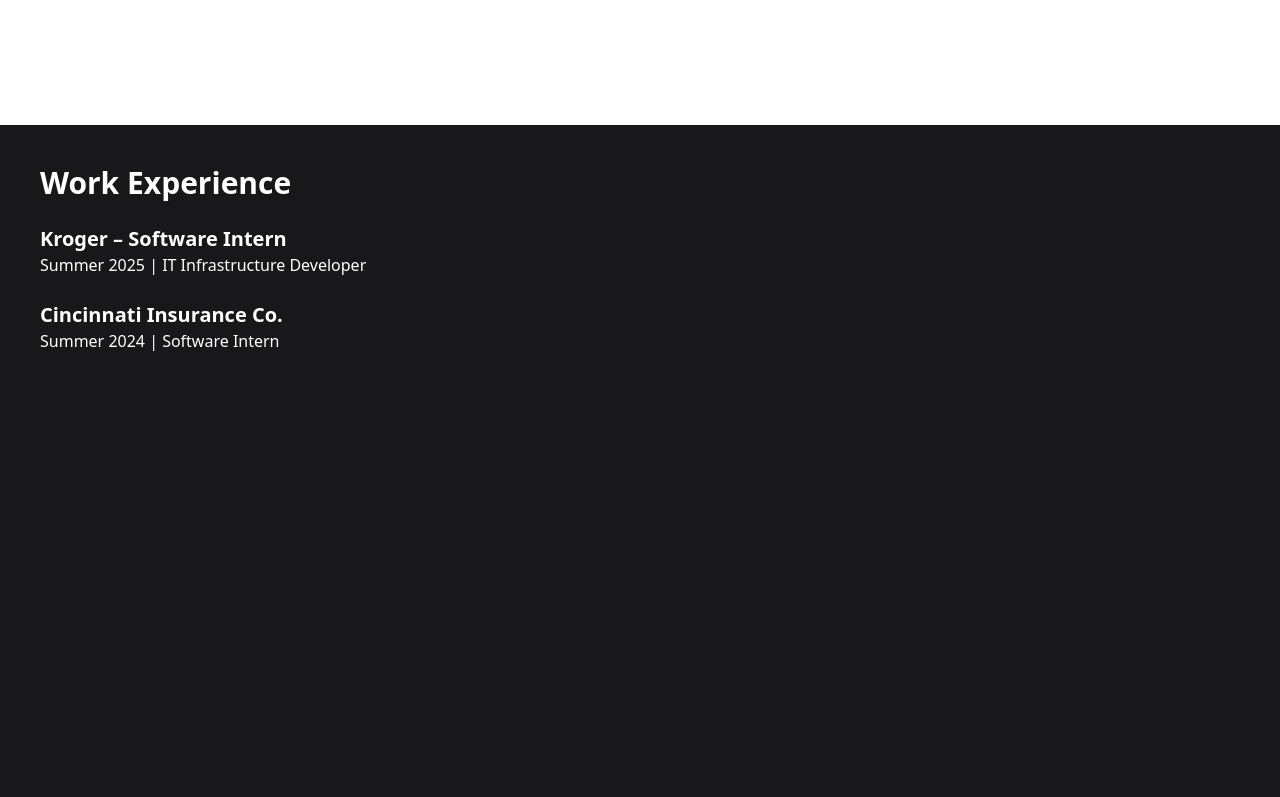
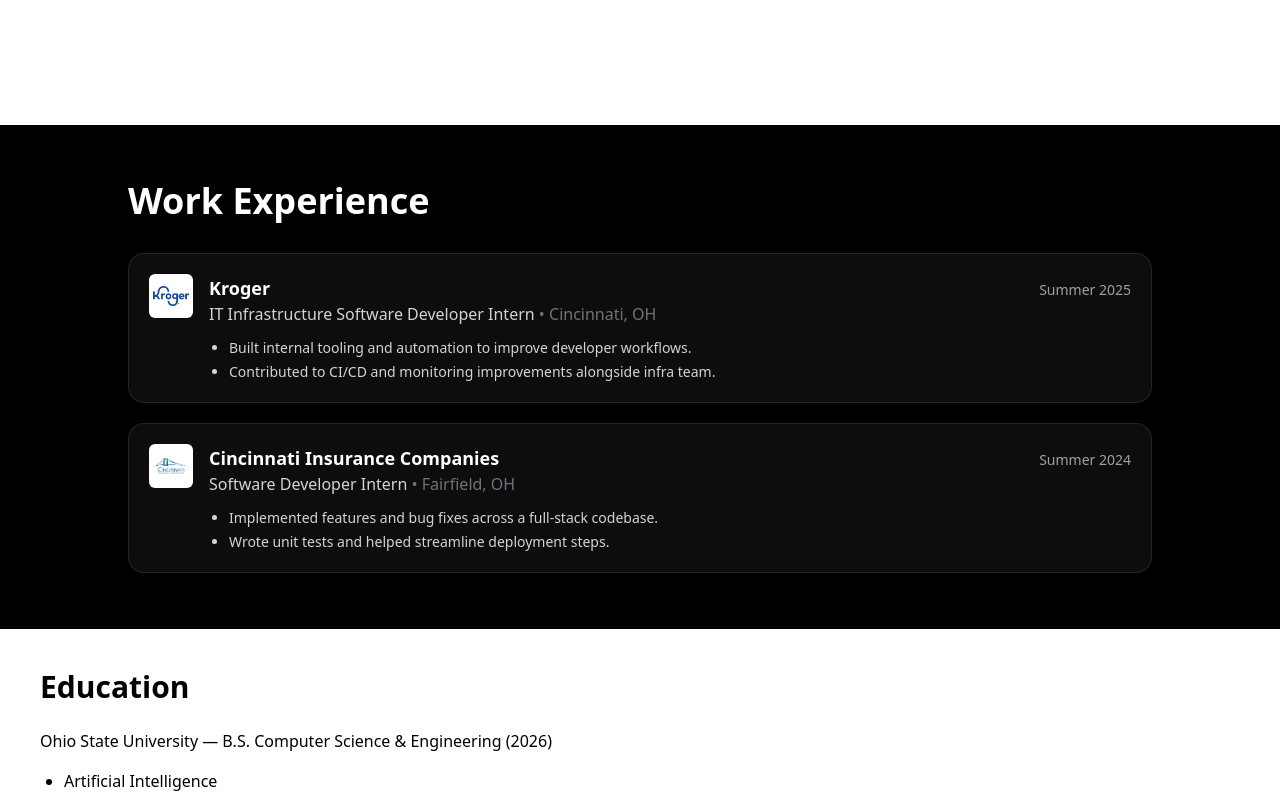
Before and after one commit to KyleWhite22/Portfolio, a React (Vite) app in the folder client/: page / in a window 1280 px wide. Shown: the part 1540-2337 px from the top of the page. Built offline with nearby package versions, Linux system fonts and the light colour scheme.

Commit message:
dleeted uneeded pages

```diff
--- /dev/null
+++ b/client/src/components/Work.tsx
@@ -0,0 +1,138 @@
+// src/pages/Work.tsx
+import React from "react";
+import krogerLogo from "../assets/krogerLogo.png";
+import cincinnatiLogo from "../assets/cincinnatiLogo.png";
+// import siemensLogo from "../assets/siemensLogo.png"; // example
+
+type WorkItem = {
+  company: string;
+  role: string;
+  dates: string;
+  location?: string;
+  bullets?: string[];
+  logoSrc?: string;
+  logoAlt?: string;
+  link?: string; // optional company link
+};
+
+const work: WorkItem[] = [
+  {
+    company: "Kroger",
+    role: "IT Infrastructure Software Developer Intern",
+    dates: "Summer 2025",
+    location: "Cincinnati, OH",
+    bullets: [
+      "Built internal tooling and automation to improve developer workflows.",
+      "Contributed to CI/CD and monitoring improvements alongside infra team.",
+    ],
+    logoSrc: krogerLogo,
+    logoAlt: "Kroger logo",
+    link: "https://www.thekrogerco.com/",
+  },
+  {
+    company: "Cincinnati Insurance Companies",
+    role: "Software Developer Intern",
+    dates: "Summer 2024",
+    location: "Fairfield, OH",
+    bullets: [
+      "Implemented features and bug fixes across a full-stack codebase.",
+      "Wrote unit tests and helped streamline deployment steps.",
+    ],
+    logoSrc: cincinnatiLogo,
+    logoAlt: "Cincinnati Insurance Companies logo",
+    link: "https://www.cinfin.com/",
+  },
+  // {
+  //   company: "Siemens",
+  //   role: "Software Intern",
+  //   dates: "2023–2024",
+  //   location: "—",
+  //   bullets: ["Add your bullet points here."],
+  //   logoSrc: siemensLogo,
+  //   logoAlt: "Siemens logo",
+  //   link: "https://www.siemens.com/",
+  // },
+];
+
+function WorkCard({
+  company,
+  role,
+  dates,
+  location,
+  bullets,
+  logoSrc,
+  logoAlt,
+  link,
+}: WorkItem) {
+  return (
+    <li className="rounded-2xl border border-white/10 bg-white/5 p-4 md:p-5">
+      {/* Header: logo to the left of the company name */}
+      <div className="flex items-start gap-3 md:gap-4">
+        {logoSrc ? (
+          <img
+            src={logoSrc}
+            alt={logoAlt || `${company} logo`}
+            className="h-9 w-9 md:h-11 md:w-11 rounded-md object-contain bg-white p-1"
+          />
+        ) : (
+          <div className="h-9 w-9 md:h-11 md:w-11 rounded-md bg-white/10 flex items-center justify-center text-xs text-white/70">
+            {company[0]}
+          </div>
+        )}
+
+        <div className="flex-1">
+          <div className="flex flex-wrap items-baseline justify-between gap-x-3 gap-y-1">
+            <h3 className="text-base md:text-lg font-semibold">
+              {link ? (
+                <a
+                  href={link}
+                  target="_blank"
+                  rel="noopener noreferrer"
+                  className="hover:underline"
+                >
+                  {company}
+                </a>
+              ) : (
+                company
+              )}
+            </h3>
+            <span className="text-xs md:text-sm text-zinc-400">{dates}</span>
+          </div>
+          <div className="text-sm md:text-base text-zinc-300">
+            {role}
+            {location ? <span className="text-zinc-500"> • {location}</span> : null}
+          </div>
+          {bullets?.length ? (
+            <ul className="mt-3 list-disc space-y-1 pl-5 text-sm text-zinc-300">
+              {bullets.map((b, i) => (
+                <li key={i}>{b}</li>
+              ))}
+            </ul>
+          ) : null}
+        </div>
+      </div>
+    </li>
+  );
+}
+
+export default function Work() {
+  return (
+    <section
+      id="work"
+      aria-labelledby="work-heading"
+      className="bg-black text-white px-4 md:px-8 py-10 md:py-14 scroll-mt-24"
+    >
+      <div className="mx-auto w-full max-w-5xl">
+        <h2 id="work-heading" className="text-3xl md:text-4xl font-bold mb-6 md:mb-8">
+          Work Experience
+        </h2>
+
+        <ol className="space-y-4 md:space-y-5">
+          {work.map((w, idx) => (
+            <WorkCard key={`${w.company}-${idx}`} {...w} />
+          ))}
+        </ol>
+      </div>
+    </section>
+  );
+}
--- a/client/src/pages/Education.jsx
+++ /dev/null
@@ -1,8 +0,0 @@
-export default function Education() {
-  return (
-    <div className="page-wrapper">
-      <h1>Education</h1>
-      <p>Ohio State University: Computer Science and Engineering (Class of 2026)</p>
-    </div>
-  )
-}
--- a/client/src/pages/Home.tsx
+++ b/client/src/pages/Home.tsx
@@ -1,27 +1,14 @@
 // src/pages/Home.tsx
 import Hero from "../components/Hero";
 import Projects from "../components/Projects";
+import Work from "../components/Work";
 
 export default function Home() {
   return (
     <div className="w-full">
       <Hero />
       <Projects />
-      {/* WORK */}
-      <section id="work" className="min-h-screen bg-zinc-900 text-white p-10 scroll-mt-24">
-        <h2 className="text-3xl font-bold mb-6">Work Experience</h2>
-        <ul className="space-y-6">
-          <li>
-            <h3 className="text-xl font-semibold">Kroger – Software Intern</h3>
-            <p>Summer 2025 | IT Infrastructure Developer</p>
-          </li>
-          <li>
-            <h3 className="text-xl font-semibold">Cincinnati Insurance Co.</h3>
-            <p>Summer 2024 | Software Intern</p>
-          </li>
-        </ul>
-      </section>
-
+     <Work />
       {/* EDUCATION */}
       <section id="education" className="min-h-screen bg-white text-black p-10 scroll-mt-24">
         <h2 className="text-3xl font-bold mb-6">Education</h2>
--- a/client/src/pages/Personal.jsx
+++ /dev/null
@@ -1,10 +0,0 @@
-export default function Personal() {
-  return (
-    <div className="page-wrapper">
-      <h1>Personal</h1>
-      <p>
-        I'm Kyle White, computer science student at Ohio State living in Cincinnati
-      </p>
-    </div>
-  )
-}
--- a/client/src/pages/Work.tsx
+++ /dev/null
@@ -1,69 +0,0 @@
-import krogerLogo from '../assets/krogerLogo.png'
-import siemensLogo from '../assets/siemensLogo.png'
-import cincinnatiLogo from '../assets/cincinnatiLogo.png'
-
-export default function Work() {
-  return (
-    <section className="w-full min-h-dvh bg-black px-6 py-16 text-cyan-300">
-      <h1 className="mx-auto mb-16 max-w-5xl text-center text-4xl font-extrabold tracking-tight drop-shadow">
-        Work Experience
-      </h1>
-
-      <div className="mx-auto flex max-w-5xl flex-col gap-6">
-        {/* Kroger – earliest */}
-        <div className="group flex w-full items-center gap-6 rounded-xl border-l-4 border-cyan-300 bg-cyan-300/5 p-6 shadow-[0_0_20px_rgba(34,211,238,0.10)] transition-transform duration-300 ease-out hover:scale-[1.02]">
-          <img
-            src={krogerLogo}
-            alt="Kroger Logo"
-            className="
-              h-24 w-auto flex-shrink-0
-              invert-[.05] saturate-[1.0] hue-rotate-[120deg]
-              [filter:brightness(0)_saturate(100%)]
-              animate-[pulseGlow_2.5s_ease-in-out_infinite]
-            "
-          />
-          <div className="flex-1">
-            <h2 className="m-0 text-2xl font-bold text-cyan-300">Kroger</h2>
-            <p className="mt-1 text-sm italic text-zinc-400">Summer 2025</p>
-          </div>
-        </div>
-
-        {/* Cincinnati Insurance – most recent */}
-        <div className="group flex w-full items-center gap-6 rounded-xl border-l-4 border-cyan-300 bg-cyan-300/5 p-6 shadow-[0_0_20px_rgba(34,211,238,0.10)] transition-transform duration-300 ease-out hover:scale-[1.02]">
-          <img
-            src={cincinnatiLogo}
-            alt="Cincinnati Insurance Logo"
-            className="
-              h-24 w-auto flex-shrink-0
-              invert-[.05] saturate-[1.0] hue-rotate-[120deg]
-              [filter:brightness(0)_saturate(100%)]
-              animate-[pulseGlow_2.5s_ease-in-out_infinite]
-            "
-          />
-          <div className="flex-1">
-            <h2 className="m-0 text-2xl font-bold text-cyan-300">Cincinnati Insurance</h2>
-            <p className="mt-1 text-sm italic text-zinc-400">Summer 2024</p>
-          </div>
-        </div>
-
-        {/* Siemens – next */}
-        <div className="group flex w-full items-center gap-6 rounded-xl border-l-4 border-cyan-300 bg-cyan-300/5 p-6 shadow-[0_0_20px_rgba(34,211,238,0.10)] transition-transform duration-300 ease-out hover:scale-[1.02]">
-          <img
-            src={siemensLogo}
-            alt="Siemens Logo"
-            className="
-              h-24 w-auto flex-shrink-0
-              invert-[.05] saturate-[1.0] hue-rotate-[120deg]
-              [filter:brightness(0)_saturate(100%)]
-              animate-[pulseGlow_2.5s_ease-in-out_infinite]
-            "
-          />
-          <div className="flex-1">
-            <h2 className="m-0 text-2xl font-bold text-cyan-300">Siemens</h2>
-            <p className="mt-1 text-sm italic text-zinc-400">Summer 2023</p>
-          </div>
-        </div>
-      </div>
-    </section>
-  )
-}
```
